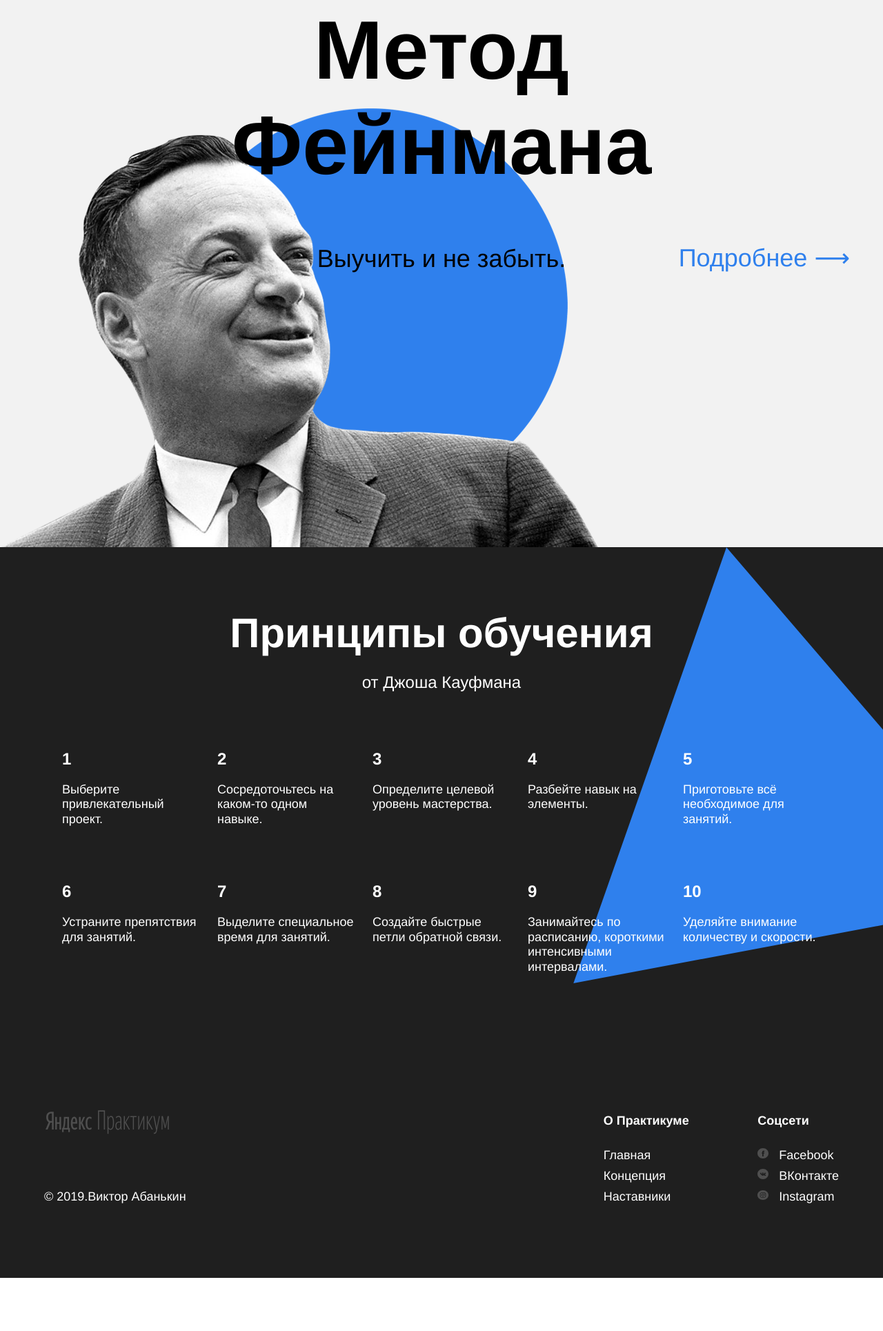
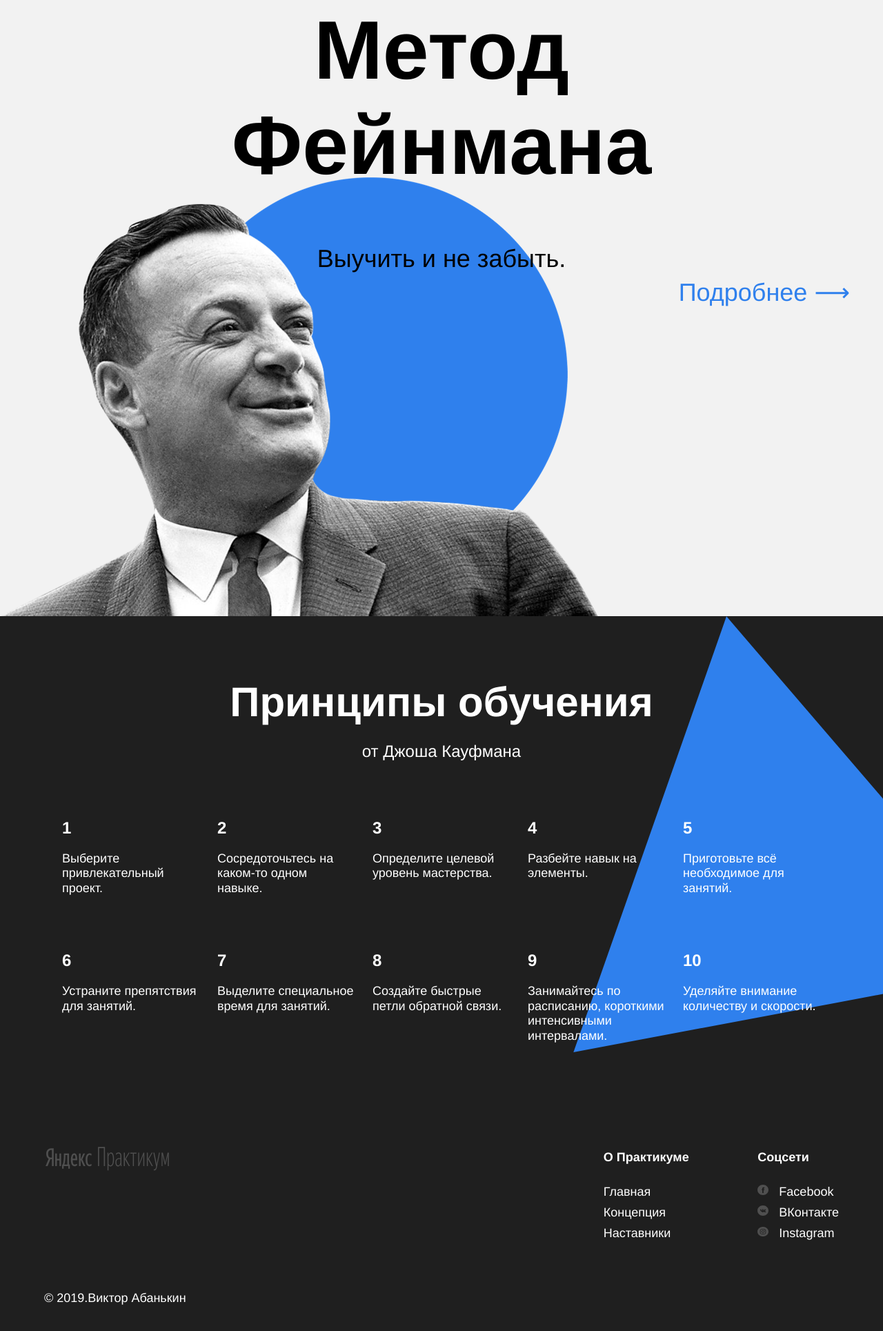
Before and after one commit to nekpomant/how-to-learn, a plain HTML site: page index.html in a window 1280 px wide. Shown: the part 2104-4033 px from the top of the page at 69% size. Before the commit the page ends 3956 px from the top, so only its background shows below. Drawn offline with Linux system fonts and the light colour scheme.

Commit message:
3 mistakes done

```diff
--- a/styles/style.css
+++ b/styles/style.css
@@ -85,10 +85,6 @@
   margin: 100px auto;
   padding: 0 auto;
   justify-content: space-between;
-}
-
-.description__two-columns {
-  margin: 100px auto 70px;
 }
 
 .two-columns__brief {
@@ -182,7 +178,7 @@
 .feynman {
   margin-top: 100px;
   position: relative;
-  min-height: 790px;
+  height: 890px;
   background-color: #F2F2F2;
   z-index: 1;
   padding-top: 100px;
@@ -268,8 +264,8 @@
   display: flex;
   color: white;
   justify-content: center;
-  align-items: center;
   min-height: 350px;
+  align-items: stretch;
 }
 
 .footer__columns {
```
